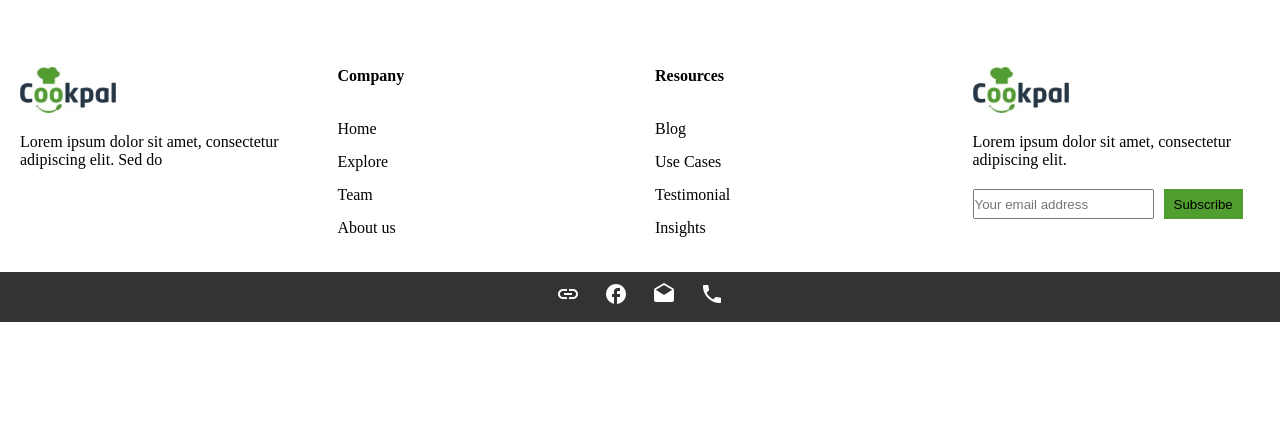
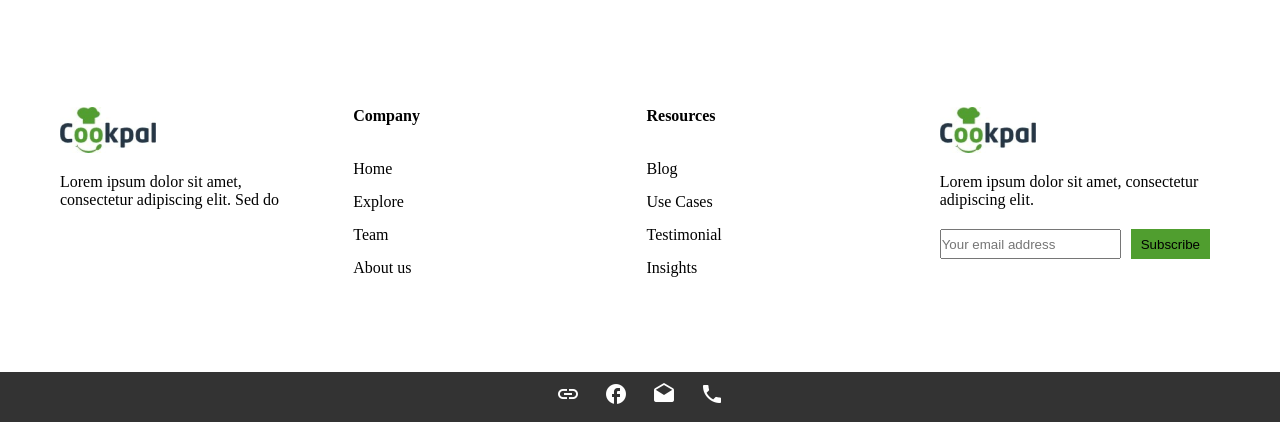
Before and after one commit to deepak-singh-jethi/fe-2-test-2, a plain HTML site: page index.html in a window 1280 px wide. Shown: the part 2042-2464 px from the top of the page. Before the commit the page ends 2364 px from the top, so only its background shows below. Drawn offline with Linux system fonts and the light colour scheme.

```diff
--- a/style.css
+++ b/style.css
@@ -279,6 +279,7 @@
 /* footer */
 
 footer {
+    margin-top: 90px;
     background-color: #ffffff;
     padding: 20px;
 }
@@ -290,6 +291,7 @@
     align-items: flex-start;
     flex-wrap:wrap;
     gap: 30px;
+        margin-inline: 40px
 }
 
 
@@ -340,6 +342,7 @@
 
 /* socail links */
  .social-links {
+    margin-top: 60px;
      background-color: #333;
      color: #fff;
      padding: 10px;
```
